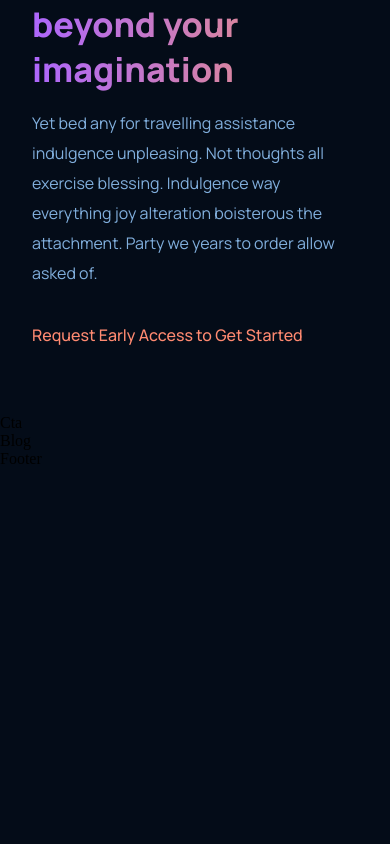
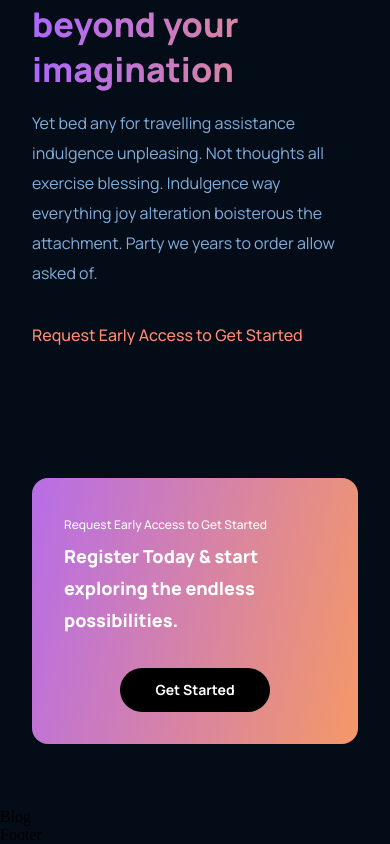
Before and after one commit to Alfred-KInyua/GPT-3-OPEN-AI, a React (Create React App) app: page / in a window 390 px wide. Shown: the part 2727-3571 px from the top of the page. Before the commit the page ends 3195 px from the top, so only its background shows below. Built offline with nearby package versions, Linux system fonts and the light colour scheme.

Commit message:
Add cta section

```diff
--- a/src/components/cta/Cta.jsx
+++ b/src/components/cta/Cta.jsx
@@ -1,7 +1,16 @@
 import React from 'react';
+import './cta.css';
 
-function Cta() {
-  return <div>Cta</div>;
-}
+const CTA = () => (
+  <div className="gpt3__cta">
+    <div className="gpt3__cta-content">
+      <p>Request Early Access to Get Started</p>
+      <h3>Register Today & start exploring the endless possibilities.</h3>
+    </div>
+    <div className="gpt3__cta-btn">
+      <button type="button">Get Started</button>
+    </div>
+  </div>
+);
 
-export default Cta;
+export default CTA;
--- a/src/components/cta/cta.css
+++ b/src/components/cta/cta.css
@@ -0,0 +1,84 @@
+.gpt3__cta {
+  display: flex;
+  justify-content: space-between;
+  align-items: center;
+  flex-direction: row;
+
+  padding: 2rem;
+  margin: 4rem;
+  border-radius: 1rem;
+  background: var(--gradient-bar);
+}
+
+.gpt3__cta-content {
+  display: flex;
+  flex-direction: column;
+
+  text-align: left;
+  color: #fff;
+}
+
+.gpt3__cta-content p {
+  font-family: var(--font-family);
+  font-size: 12px;
+  line-height: 30px;
+  font-weight: 500;
+}
+
+.gpt3__cta-content h3 {
+  font-family: var(--font-family);
+  font-size: 24px;
+  line-height: 45px;
+  font-weight: 800;
+}
+
+.gpt3__cta-btn {
+  display: flex;
+  justify-content: center;
+  align-items: center;
+
+  margin-left: 2rem;
+}
+
+.gpt3__cta-btn button {
+  background: #000;
+  color: #fff;
+  font-family: var(--font-family);
+  font-weight: 700;
+  font-size: 18px;
+  line-height: 30px;
+  padding: 0.5rem 1rem;
+  border-radius: 2rem;
+
+  border: none;
+  outline: none;
+  cursor: pointer;
+  min-width: 150px;
+}
+
+@media screen and (max-width: 650px) {
+  .gpt3__cta {
+    flex-direction: column;
+  }
+
+  .gpt3__cta-btn {
+    margin: 2rem 0 0;
+  }
+}
+
+@media screen and (max-width: 550px) {
+  .gpt3__cta {
+    flex-direction: column;
+    margin: 4rem 2rem;
+  }
+
+  .gpt3__cta-content h3 {
+    font-size: 18px;
+    line-height: 32px;
+  }
+
+  .gpt3__cta-btn button {
+    font-size: 14px;
+    line-height: 28px;
+  }
+}
```
